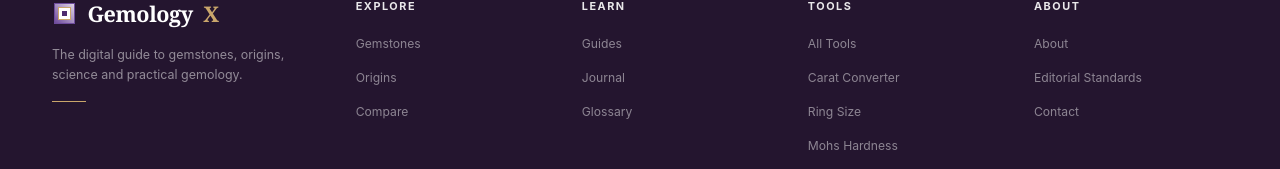
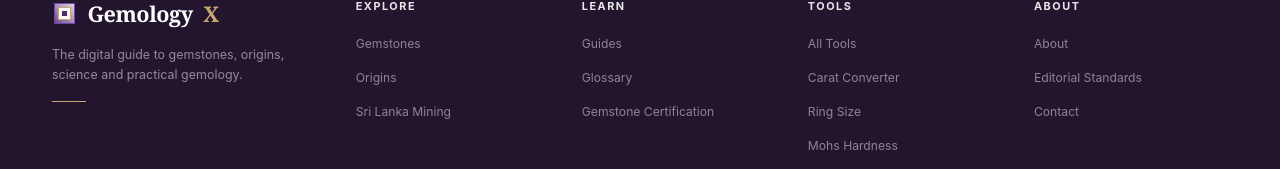
Before and after one commit to LinukaBandara/GemologyX, a Next.js app: page / in a window 1280 px wide. Shown: the part 4200-4369 px from the top of the page. Built offline with nearby package versions, Linux system fonts and the light colour scheme.

Commit message:
Fix footer links and feature mining hub

```diff
--- a/src/components/site-footer.tsx
+++ b/src/components/site-footer.tsx
@@ -6,15 +6,15 @@ const COLUMNS: { title: string; links: { label: string; href: string }[] }[] = [
     links: [
       { label: "Gemstones", href: "/gemstones" },
       { label: "Origins", href: "/origins" },
-      { label: "Compare", href: "/compare" },
+      { label: "Sri Lanka Mining", href: "/sri-lanka-mining" },
     ],
   },
   {
     title: "Learn",
     links: [
       { label: "Guides", href: "/learn" },
-      { label: "Journal", href: "/journal" },
       { label: "Glossary", href: "/glossary" },
+      { label: "Gemstone Certification", href: "/learn/gemstone-certification" },
     ],
   },
   {
```
